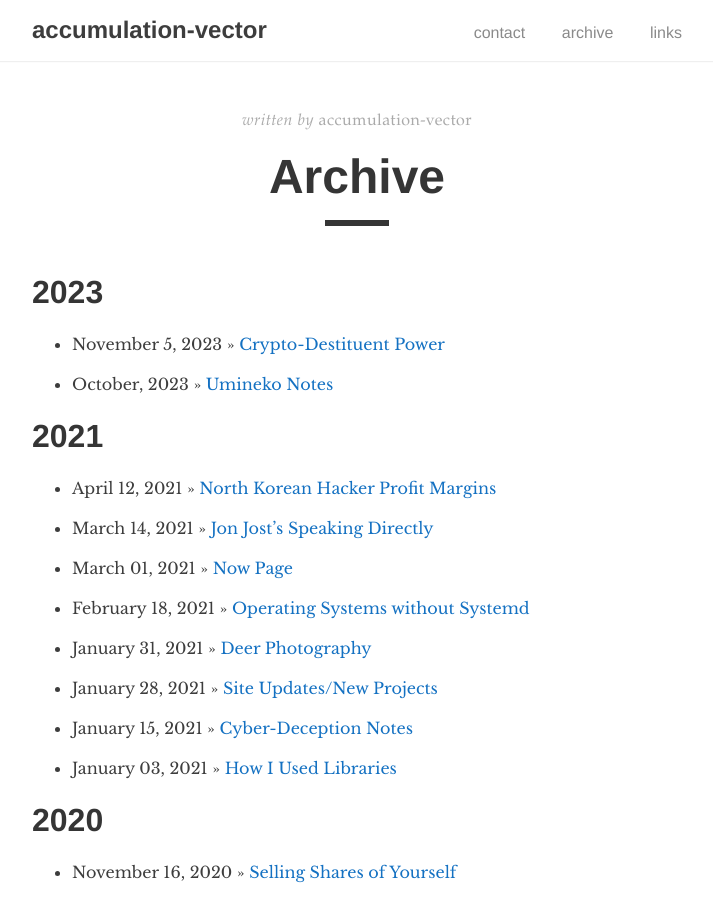
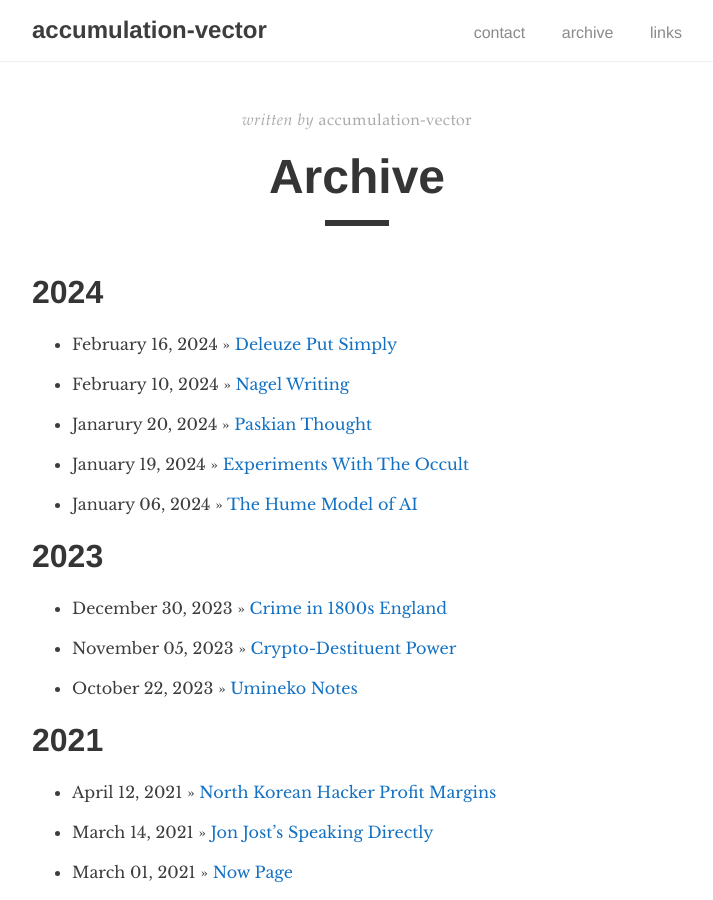
Before and after one commit to accumulationvector/accumulationvector.github.io, a Jekyll site: the page built from _pages/archive.md, in a window 1280 px wide and 900 px high. Shown: the whole window, without its empty margins (283-996 px from the left). Built offline with Jekyll 4.4.1, drawn with Linux system fonts in a browser that asks for light colours.

Commit message:
Update archive.md

```diff
--- a/_pages/archive.md
+++ b/_pages/archive.md
@@ -5,11 +5,25 @@ author: "accumulation-vector"
 permalink: /archive/
 ---
 
+# 2024
+
+- February 16, 2024 >> [Deleuze Put Simply]()
+
+- February 10, 2024 >> [Nagel Writing]()
+
+- Janarury 20, 2024 >> [Paskian Thought]()
+
+- January 19, 2024 >> [Experiments With The Occult]()
+
+- January 06, 2024 >> [The Hume Model of AI]()
+
 # 2023
 
-- November 5, 2023 >> [Crypto-Destituent Power]()
+- December 30, 2023 >> [Crime in 1800s England]()
 
-- October, 2023 >> [Umineko Notes]()
+- November 05, 2023 >> [Crypto-Destituent Power]()
+
+- October 22, 2023 >> [Umineko Notes]()
 
 # 2021
 
```
